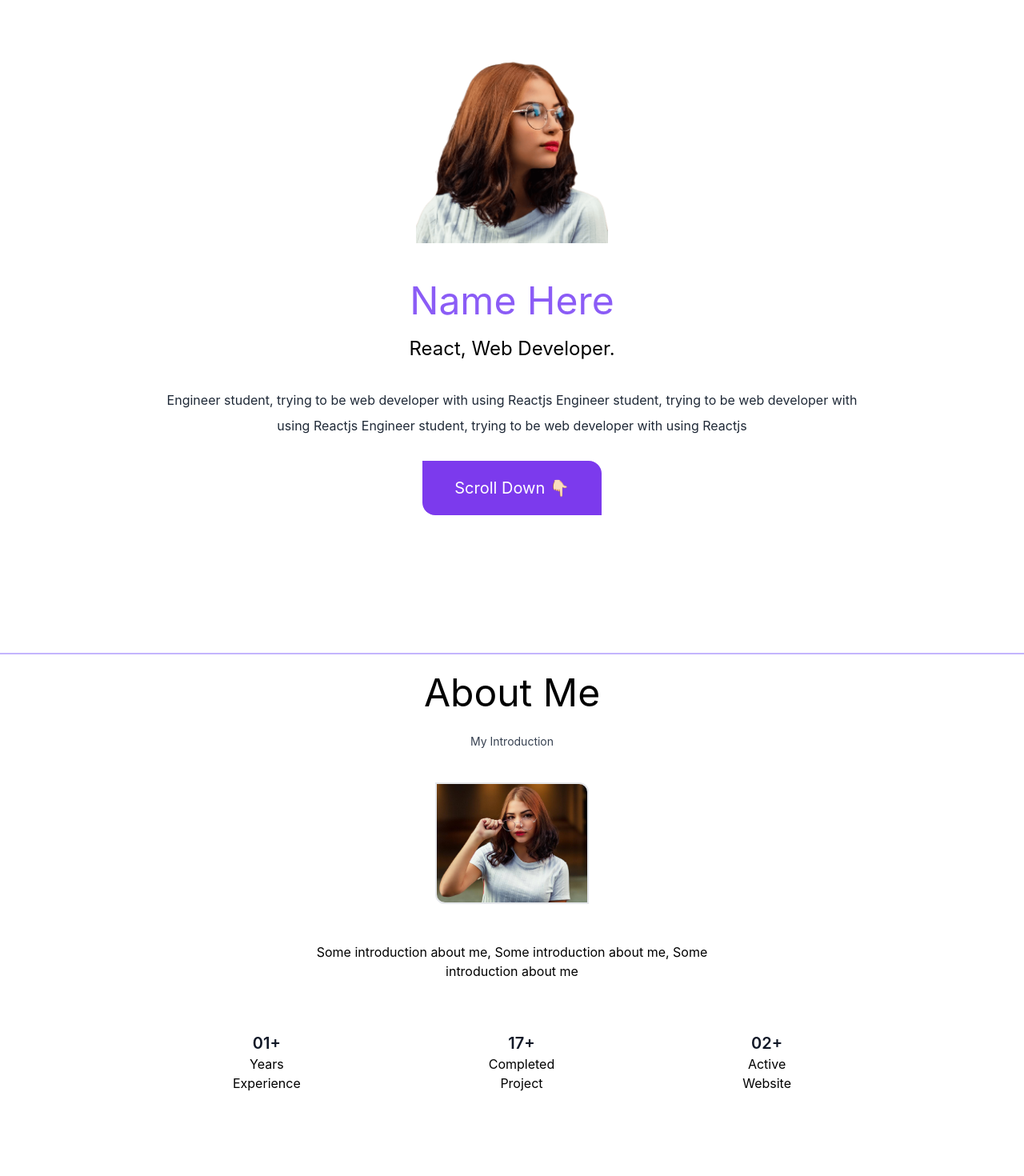
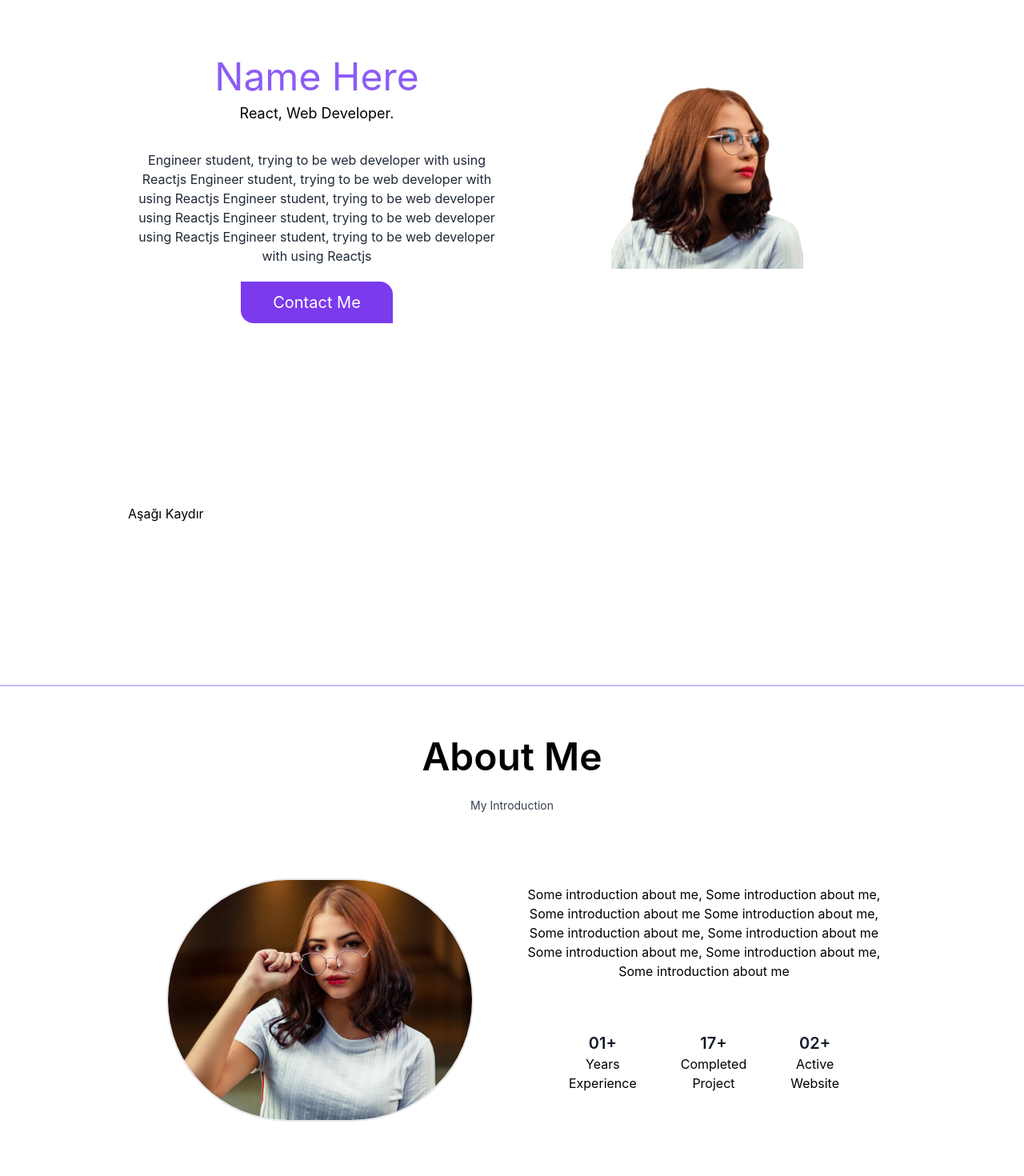
Before and after one commit to ramazandogna/portfolio-react-dem, a React (Create React App) app: page / in a window 1280 px wide. Shown: the part 100-1570 px from the top of the page at 80% size. Built offline with nearby package versions, Linux system fonts and the light colour scheme.

Commit message:
Grid Column Added
Little changes.

```diff
--- a/src/components/About.js
+++ b/src/components/About.js
@@ -4,20 +4,26 @@ import React from 'react';
 function About() {
    return (
       <section className=" border-b-2 border-violet-300 border-t-2 min-h-screen gap-4">
-         <div className=" text-center">
-            <h2 className=" text-5xl my-4 py-2">About Me</h2>
+         <div className=" py-10 text-center">
+            <h2 className=" font-semibold text-5xl my-4 py-2">About Me</h2>
             <span className=" text-gray-700 text-sm ">My Introduction</span>
+         </div>
+         <div className=" grid-cols-2 grid mx-40  ">
             <img
                src={Aboutjpg}
-               className=" rounded-tr-xl rounded-bl-xl w-48 my-10 border-2 justify-center self-center mx-auto"
+               className=" rounded-full w-96 my-10 border-2 justify-center self-center mx-auto"
             />
+            <div>
+               <div className=" grid text-center">
                   <p className="max-w-xl mx-auto py-2 m-10">
-               Some introduction about me, Some introduction about me, Some
+                     Some introduction about me, Some introduction about me,
+                     Some introduction about me Some introduction about me, Some
+                     introduction about me, Some introduction about me Some
+                     introduction about me, Some introduction about me, Some
                      introduction about me
                   </p>
                </div>
-
-         <div className="p-4 flex justify-evenly m-10">
+               <div className="p-4 flex justify-evenly">
                   <div>
                      <span className="block text-center text-xl font-semibold text-gray-900 ">
                         01+
@@ -43,6 +49,8 @@ function About() {
                      </span>
                   </div>
                </div>
+            </div>
+         </div>
       </section>
    );
 }
--- a/src/components/Presentation.js
+++ b/src/components/Presentation.js
@@ -6,50 +6,60 @@ import React from 'react';
 function Presentation() {
    return (
       <>
-         <section className=" min-h-screen gap-4">
-            <div className=" mt-10 py-2 text-center ">
+         <section className=" grid mt-20 mx-40 grid-cols-2 min-h-screen gap-4">
+            <div className="  py-2 text-center ">
+               <h2 className=" text-5xl py-2 text-violet-500 hover:text-violet-700hover:">
+                  Name Here
+               </h2>
+               <h3 className=" text-lg">React, Web Developer.</h3>
+               <p className=" max-w-4xl mx-auto  justify-center text-md py-5 text-gray-800  mt-3 ">
+                  Engineer student, trying to be web developer with using
+                  Reactjs Engineer student, trying to be web developer with
+                  using Reactjs Engineer student, trying to be web developer
+                  using Reactjs Engineer student, trying to be web developer
+                  using Reactjs Engineer student, trying to be web developer
+                  with using Reactjs
+               </p>
+
+               <a href="#about">
+                  <button className="px-10 py-3 rounded-tr-2xl rounded-bl-2xl bg-violet-600 text-xl text-white text-center hover:bg-violet-300 hover:text-black">
+                     Contact Me
+                  </button>
+               </a>
+            </div>
+            <div>
                <img
                   src={Perfil}
                   className="w-60 my-10 justify-center self-center mx-auto"
                />
-               <h2 className=" text-5xl py-2 text-violet-500 hover:text-violet-700hover:">
-                  Name Here
-               </h2>
-               <h3 className=" text-2xl mt-3">React, Web Developer.</h3>
-               <p className=" max-w-4xl mx-auto  justify-center text-md py-5 text-gray-800 leading-8 mt-3 ">
-                  Engineer student, trying to be web developer with using
-                  Reactjs Engineer student, trying to be web developer with
-                  using Reactjs Engineer student, trying to be web developer
-                  with using Reactjs
+            </div>
+            <a href="#about">
+               <div className="flex right-0 left-0 ml-auto mr-auto hover:text-cyan-100">
+                  Aşağı Kaydır
+               </div>
+            </a>
+         </section>
+         <section className=" border-b-2 border-violet-300 border-t-2 min-h-screen gap-4">
+            <div className=" py-10 text-center">
+               <h2 className=" font-semibold text-5xl my-4 py-2">About Me</h2>
+               <span className=" text-gray-700 text-sm ">My Introduction</span>
+            </div>
+            <div className=" grid-cols-2 grid mx-40  ">
+               <img
+                  src={Aboutjpg}
+                  className="rounded-full w-96 my-10 border-2 justify-center self-center mx-auto"
+               />
+               <div>
+                  <div className=" grid text-center">
+                     <p className="max-w-xl mx-auto py-2 m-10">
+                        Some introduction about me, Some introduction about me,
+                        Some introduction about me Some introduction about me,
+                        Some introduction about me, Some introduction about me
+                        Some introduction about me, Some introduction about me,
+                        Some introduction about me
                      </p>
                   </div>
-
-            <div className="text-center">
-               <a href="#about">
-                  <button className=" justify-center px-10 py-5 rounded-tr-2xl rounded-bl-2xl bg-violet-600 text-xl text-white text-center hover:bg-violet-300 hover:text-black">
-                     Scroll Down 👇🏻
-                  </button>
-               </a>
-            </div>
-         </section>
-         <section
-            id="about"
-            className=" border-b-2 border-violet-300 border-t-2 min-h-screen gap-4"
-         >
-            <div className=" text-center">
-               <h2 className=" text-5xl my-4 py-2">About Me</h2>
-               <span className=" text-gray-700 text-sm ">My Introduction</span>
-               <img
-                  src={Aboutjpg}
-                  className=" rounded-tr-xl rounded-bl-xl w-48 my-10 border-2 justify-center self-center mx-auto"
-               />
-               <p className="max-w-xl mx-auto py-2 m-10">
-                  Some introduction about me, Some introduction about me, Some
-                  introduction about me
-               </p>
-            </div>
-
-            <div className="p-4 flex justify-evenly m-10">
+                  <div className="p-4 flex justify-evenly">
                      <div>
                         <span className="block text-center text-xl font-semibold text-gray-900 ">
                            01+
@@ -75,6 +85,8 @@ function Presentation() {
                         </span>
                      </div>
                   </div>
+               </div>
+            </div>
          </section>
          {/* <About /> */}
       </>
--- a/src/index.css
+++ b/src/index.css
@@ -11,3 +11,7 @@ code {
    font-family: source-code-pro, Menlo, Monaco, Consolas, 'Courier New',
       monospace;
 }
+
+html {
+   scroll-behavior: smooth;
+}
```
Lines whose indentation alone changed are shown as unchanged.
